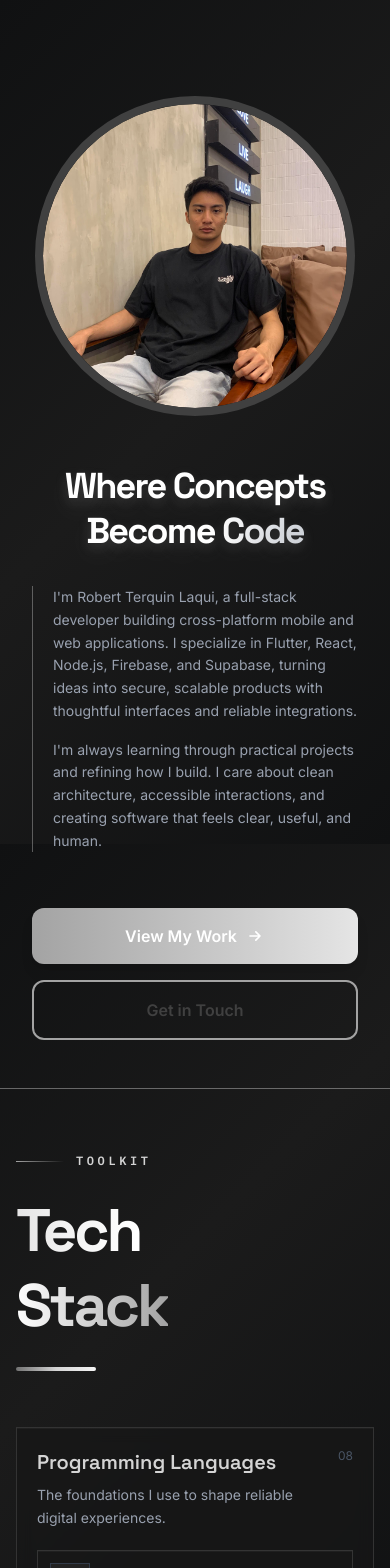
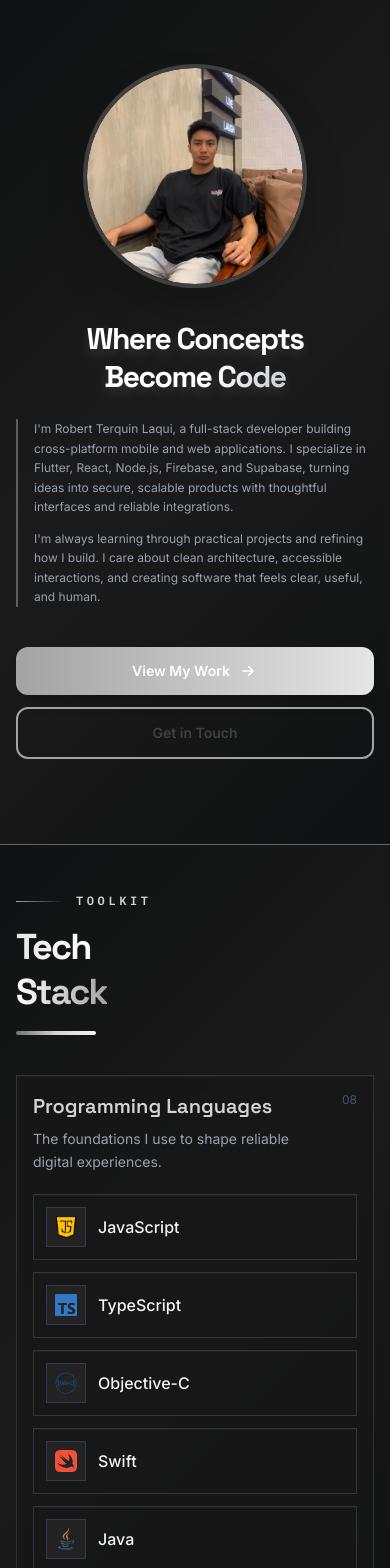
Before and after one commit to robertterquin/personal-portfolio, a React (Vite) app in the folder portfolio_v2/: page / in a window 390 px wide. Shown: the top 1568 px of the page. Built offline with nearby package versions, Linux system fonts and the light colour scheme.

Commit message:
style: refine layout and spacing across multiple components for improved responsiveness

```diff
--- a/portfolio_v2/src/App.jsx
+++ b/portfolio_v2/src/App.jsx
@@ -6,7 +6,7 @@ import Contact from './pages/Contact/Contact';
 
 function App() {
   return (
-    <div className="portfolio-canvas scroll-smooth">
+    <div className="portfolio-canvas min-h-screen w-full overflow-x-hidden scroll-smooth">
       <Landing />
       <TechStack />
       <Projects />
--- a/portfolio_v2/src/index.css
+++ b/portfolio_v2/src/index.css
@@ -20,6 +20,8 @@
 /* Global base styles */
 html {
   scroll-behavior: smooth;
+  overflow-x: hidden;
+  max-width: 100vw;
 }
 
 body {
@@ -27,6 +29,8 @@ body {
   font-family: 'Inter', system-ui, -apple-system, BlinkMacSystemFont, 'Segoe UI', Roboto, sans-serif;
   -webkit-font-smoothing: antialiased;
   -moz-osx-font-smoothing: grayscale;
+  overflow-x: hidden;
+  max-width: 100vw;
 }
 
 h1,
@@ -44,6 +48,7 @@ h6 {
 
 #root {
   @apply w-full;
+  overflow-x: hidden;
 }
 
 .portfolio-canvas {
@@ -51,6 +56,8 @@ h6 {
   background-attachment: fixed;
   background-repeat: no-repeat;
   background-size: cover;
+  overflow-x: hidden;
+  width: 100%;
 }
 
 .page-shell {
--- a/portfolio_v2/src/pages/Landing/Landing.jsx
+++ b/portfolio_v2/src/pages/Landing/Landing.jsx
@@ -95,15 +95,15 @@ const Landing = () => {
       </div>
 
       {/* Top Navigation */}
-      <nav className="relative z-20 flex items-center justify-between px-8 md:px-16 py-6">
+      <nav className="relative z-20 flex items-center justify-between px-4 sm:px-8 md:px-16 py-4 sm:py-6">
         {/* Navigation Links */}
         <div className="hidden md:flex gap-8 text-sm">
         </div>
       </nav>
 
       {/* Main Content */}
-      <div className="relative z-10 container mx-auto px-8 md:px-16 py-12 md:py-20 flex items-center justify-center min-h-[calc(100vh-200px)]">
-        <div className="grid grid-cols-1 lg:grid-cols-2 gap-12 lg:gap-20 items-center w-full max-w-6xl">
+      <div className="relative z-10 container mx-auto px-4 sm:px-8 md:px-16 py-8 sm:py-12 md:py-20 flex items-center justify-center min-h-[calc(100vh-160px)]">
+        <div className="grid grid-cols-1 lg:grid-cols-2 gap-8 sm:gap-12 lg:gap-20 items-center w-full max-w-6xl">
 
           {/* Left Side - Profile Image */}
           <Motion.div
@@ -115,14 +115,14 @@ const Landing = () => {
           >
             {/* Profile Circle */}
             <div className="relative">
-              <div className="aspect-square w-80 overflow-hidden rounded-full border-8 border-mono-300 relative md:w-96 lg:w-md">
+              <div className="aspect-square w-56 sm:w-72 md:w-88 lg:w-96 overflow-hidden rounded-full border-4 sm:border-8 border-mono-300 relative shadow-2xl">
                 <img
                   src="/profile.jpg"
                   alt="Robert Terquin Laqui"
                   className="h-full w-full rounded-full object-cover"
                   onError={(e) => {
                     e.target.style.display = 'none';
-                    e.target.parentElement.innerHTML = '<div class="w-full h-full bg-linear-to-br from-mono-200 to-mono-400 flex items-center justify-center"><span class="text-7xl font-bold text-white">RT</span></div>';
+                    e.target.parentElement.innerHTML = '<div class="w-full h-full bg-linear-to-br from-mono-200 to-mono-400 flex items-center justify-center"><span class="text-5xl sm:text-7xl font-bold text-white">RT</span></div>';
                   }}
                 />
               </div>
@@ -131,35 +131,35 @@ const Landing = () => {
 
           {/* Right Side - Text Content */}
           <Motion.div
-            className="space-y-8 text-center lg:text-left"
+            className="space-y-6 sm:space-y-8 text-center lg:text-left"
             initial={{ opacity: 0, x: 40 }}
             whileInView={{ opacity: 1, x: 0 }}
             viewport={{ once: true, amount: 0.25 }}
             transition={{ duration: 0.8, delay: 0.15, ease: 'easeOut' }}
           >
-            <h1 className="text-4xl font-black leading-tight tracking-tighter sm:text-5xl md:text-6xl lg:text-7xl" style={{
+            <h1 className="text-3xl sm:text-5xl md:text-6xl lg:text-7xl font-black leading-tight tracking-tighter" style={{
               textShadow: '0 10px 30px rgba(255, 255, 255, 0.1), 0 4px 12px rgba(163, 163, 163, 0.2)'
             }}>
               Where Concepts<br />
               Become <span className="text-transparent bg-clip-text bg-linear-to-r from-white via-gray-200 to-gray-300">Code</span>
             </h1>
 
-            <div className="border-l border-mono-600/50 pl-5 text-left text-sm leading-relaxed text-gray-400 md:text-base">
+            <div className="border-l-2 border-mono-600/50 pl-4 sm:pl-5 text-left text-xs sm:text-sm md:text-base leading-relaxed text-gray-400">
               <p>
                 I&apos;m Robert Terquin Laqui, a full-stack developer building cross-platform mobile and web applications. I specialize in Flutter, React, Node.js, Firebase, and Supabase, turning ideas into secure, scalable products with thoughtful interfaces and reliable integrations.
               </p>
-              <p className="mt-4">
+              <p className="mt-3 sm:mt-4">
                 I&apos;m always learning through practical projects and refining how I build. I care about clean architecture, accessible interactions, and creating software that feels clear, useful, and human.
               </p>
             </div>
-            <div className="flex flex-col sm:flex-row gap-4 pt-6">
-              <a href="#projects" className="group inline-flex items-center justify-center gap-2 px-9 py-4 bg-linear-to-r from-mono-600 to-mono-800 rounded-xl font-semibold text-white hover:scale-105 transition-transform duration-300 shadow-lg hover:shadow-xl">
+            <div className="flex flex-col sm:flex-row gap-3 sm:gap-4 pt-4 sm:pt-6 w-full sm:w-auto">
+              <a href="#projects" className="group inline-flex items-center justify-center gap-2 px-6 sm:px-9 py-3.5 sm:py-4 bg-linear-to-r from-mono-600 to-mono-800 rounded-xl font-semibold text-white hover:scale-105 transition-transform duration-300 shadow-lg hover:shadow-xl w-full sm:w-auto text-sm sm:text-base">
                 View My Work
                 <svg className="w-5 h-5 transform group-hover:translate-x-1 transition-transform" fill="none" stroke="currentColor" viewBox="0 0 24 24">
                   <path strokeLinecap="round" strokeLinejoin="round" strokeWidth={2} d="M13 7l5 5m0 0l-5 5m5-5H6" />
                 </svg>
               </a>
-              <a href="#contact" className="inline-flex items-center justify-center gap-2 px-9 py-4 border-2 border-mono-600 rounded-xl font-semibold text-mono-300 hover:bg-mono-900/30 transition-all duration-300">
+              <a href="#contact" className="inline-flex items-center justify-center gap-2 px-6 sm:px-9 py-3.5 sm:py-4 border-2 border-mono-600 rounded-xl font-semibold text-mono-300 hover:bg-mono-900/30 transition-all duration-300 w-full sm:w-auto text-sm sm:text-base">
                 Get in Touch
               </a>
             </div>
--- a/portfolio_v2/src/pages/TechStack/TechStack.jsx
+++ b/portfolio_v2/src/pages/TechStack/TechStack.jsx
@@ -100,7 +100,7 @@ const TechStack = () => {
     <section
       ref={sectionRef}
       id="tech-stack"
-      className="page-shell page-shell--stack relative min-h-screen overflow-hidden px-4 py-16 text-white sm:px-6 sm:py-20 md:px-16 md:py-24 lg:px-24"
+      className="page-shell page-shell--stack relative min-h-screen overflow-hidden px-4 py-12 sm:py-16 md:py-24 text-white sm:px-6 md:px-16 lg:px-24"
     >
       <div className="absolute inset-0 pointer-events-none">
         <div
@@ -116,26 +116,26 @@ const TechStack = () => {
       </div>
 
       <div className="relative z-10 mx-auto w-full max-w-400">
-        <div className={`mb-14 grid grid-cols-1 gap-8 transition-all duration-700 ${isVisible ? 'translate-y-0 opacity-100' : 'translate-y-8 opacity-0'}`}>
+        <div className={`mb-10 sm:mb-14 grid grid-cols-1 gap-8 transition-all duration-700 ${isVisible ? 'translate-y-0 opacity-100' : 'translate-y-8 opacity-0'}`}>
           <div>
-            <div className="mb-6 flex items-center gap-3">
+            <div className="mb-4 sm:mb-6 flex items-center gap-3">
               <div className="h-px w-12 bg-linear-to-r from-mono-600 to-transparent"></div>
               <span className="font-mono text-xs font-semibold uppercase tracking-[0.3em] text-mono-700">Toolkit</span>
             </div>
-            <h2 className="text-6xl font-bold leading-tight tracking-tighter md:text-7xl lg:text-8xl">
+            <h2 className="text-4xl sm:text-6xl md:text-7xl lg:text-8xl font-bold leading-tight tracking-tighter">
               <span className="text-transparent bg-clip-text bg-linear-to-r from-mono-800 via-mono-900 to-white">Tech</span>
               <br className="lg:hidden" />
               <span className="text-transparent bg-clip-text bg-linear-to-r from-white to-mono-600">Stack</span>
             </h2>
-            <div className="mt-6 h-1 w-20 rounded-full bg-linear-to-r from-mono-500 via-mono-700 to-mono-900"></div>
+            <div className="mt-4 sm:mt-6 h-1 w-20 rounded-full bg-linear-to-r from-mono-500 via-mono-700 to-mono-900"></div>
           </div>
         </div>
 
-        <div className="grid grid-cols-1 gap-6 md:grid-cols-2 xl:grid-cols-3">
+        <div className="grid grid-cols-1 gap-4 sm:gap-6 md:grid-cols-2 xl:grid-cols-3">
           {categories.map((category, categoryIndex) => (
             <Motion.div
               key={category.title}
-              className={`group border border-neutral-700/70 bg-neutral-900/80 p-5 shadow-[inset_0_1px_0_rgba(255,255,255,0.04)] backdrop-blur-sm transition-colors duration-300 hover:border-neutral-400/80 hover:bg-neutral-900/95 sm:p-6 ${categoryIndex === 0 ? 'md:col-span-2 xl:col-span-2' : ''}`}
+              className={`group border border-neutral-700/70 bg-neutral-900/80 p-4 sm:p-6 shadow-[inset_0_1px_0_rgba(255,255,255,0.04)] backdrop-blur-sm transition-colors duration-300 hover:border-neutral-400/80 hover:bg-neutral-900/95 ${categoryIndex === 0 ? 'md:col-span-2 xl:col-span-2' : ''}`}
               initial={{ opacity: 0, y: 28 }}
               whileInView={{ opacity: 1, y: 0 }}
               whileHover={{ y: -4 }}
```
Also changed, not shown: portfolio_v2/src/pages/Certification/Certification.jsx (+11 -11 lines), portfolio_v2/src/pages/Contact/Contact.jsx (+7 -7 lines), portfolio_v2/src/pages/Projects/Projects.jsx (+8 -8 lines).
